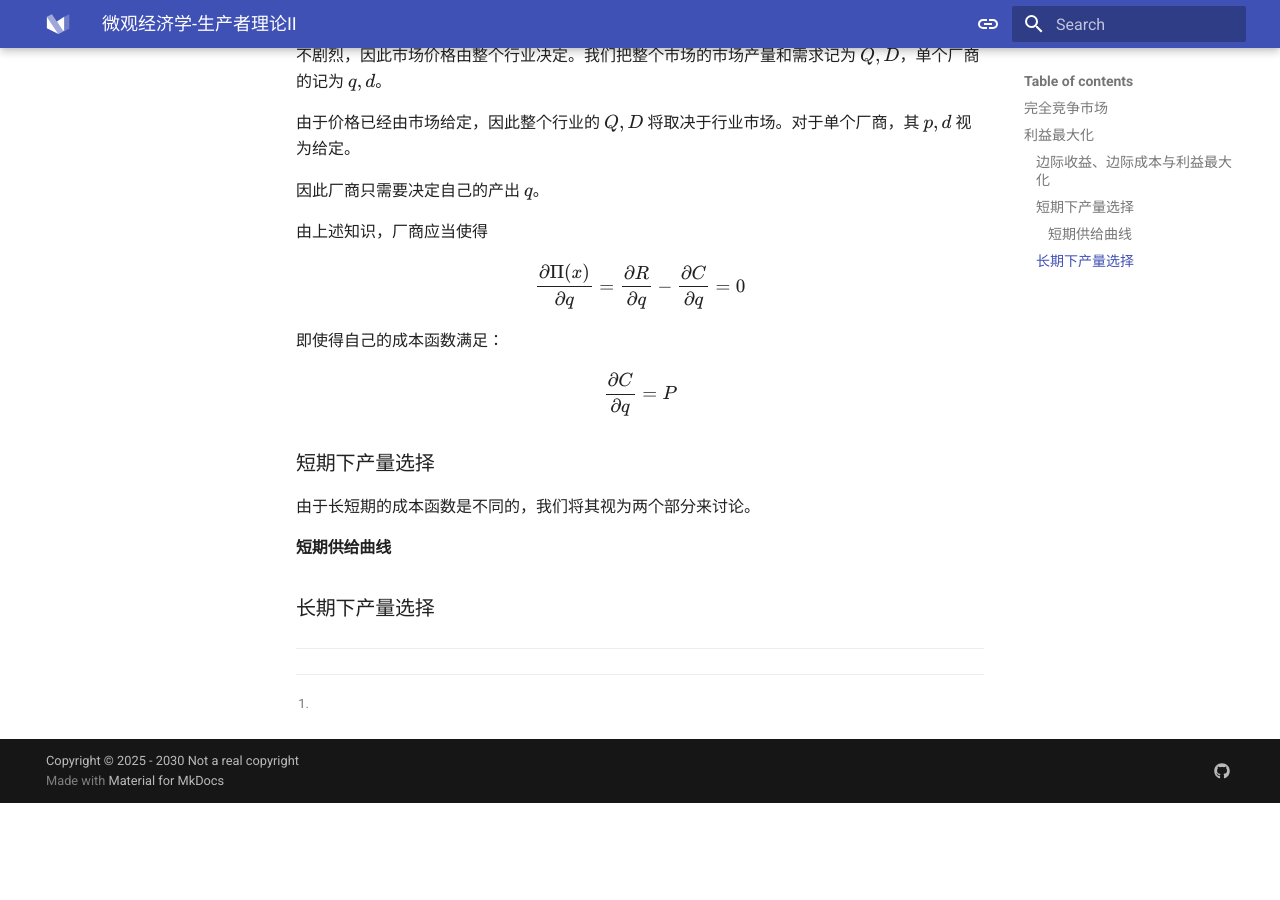
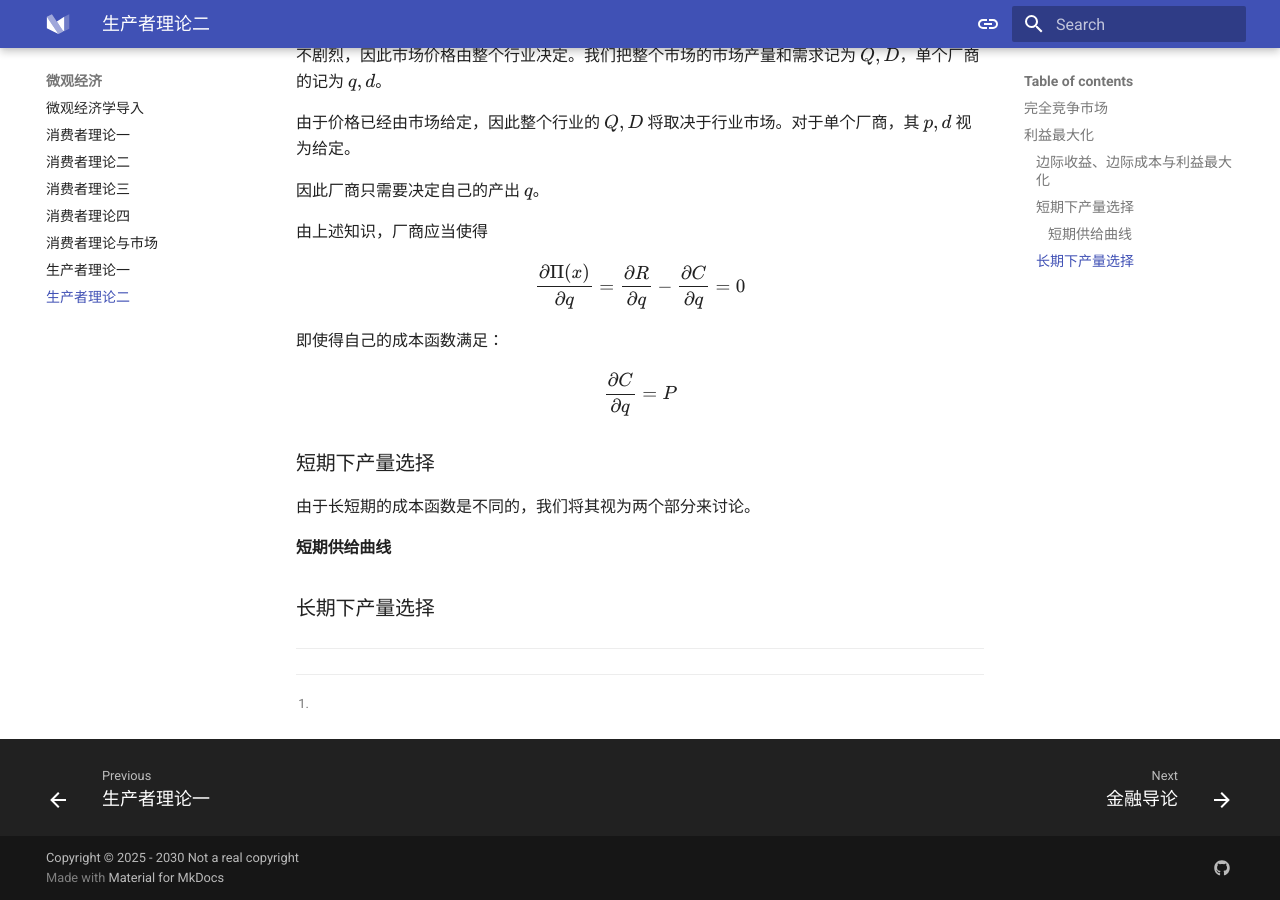
Before and after one commit to HarudogMyLand/FuckEconomicNote, an MkDocs documentation site: the page built from docs/microeco/tutorial8.md, in a window 1280 px wide and 900 px high, scrolled down 943 px. Built offline with MkDocs 1.6.1 and Material for MkDocs 9.7.7, drawn with Linux system fonts in a browser that asks for light colours; before the commit the page ends 1746 px from its top, so only the background shows below that; some of the changed lines change nothing that is shown.

Commit message:
Update mkdocs.yml

```diff
--- a/mkdocs.yml
+++ b/mkdocs.yml
@@ -122,6 +122,7 @@ nav:
     - 消费者理论四: microeco/tutorial5.md
     - 消费者理论与市场: microeco/tutorial6.md
     - 生产者理论一: microeco/tutorial7.md
+    - 生产者理论二: microeco/tutorial8.md
 
   - 金融学:
     - 金融导论: finance/finance1.md
```
